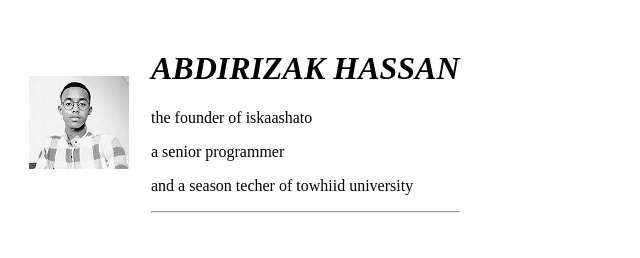
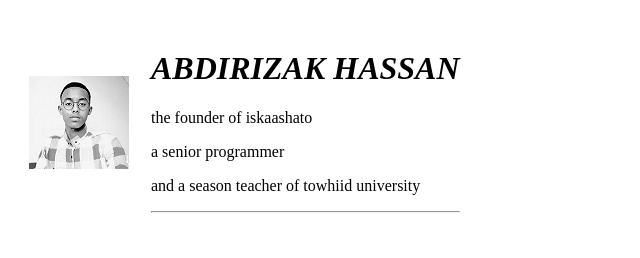
Before and after one commit to ABDIRIZAKHASSANADEN/mysite, a plain HTML site: page index.html in a window 1280 px wide. Shown: the top 258 px of the page, 0-640 px from the left. Drawn offline with Linux system fonts and the light colour scheme.

Commit message:
Update index.html

```diff
--- a/index.html
+++ b/index.html
@@ -11,7 +11,7 @@
         <td><h1><em>ABDIRIZAK HASSAN</em></h1>
         <p>the founder of iskaashato</p>
         <p>a senior programmer</p>
-        <p>and a season techer of towhiid university</p>
+        <p>and a season teacher of towhiid university</p>
         <hr></td>
       </tr>
     </table>
```
